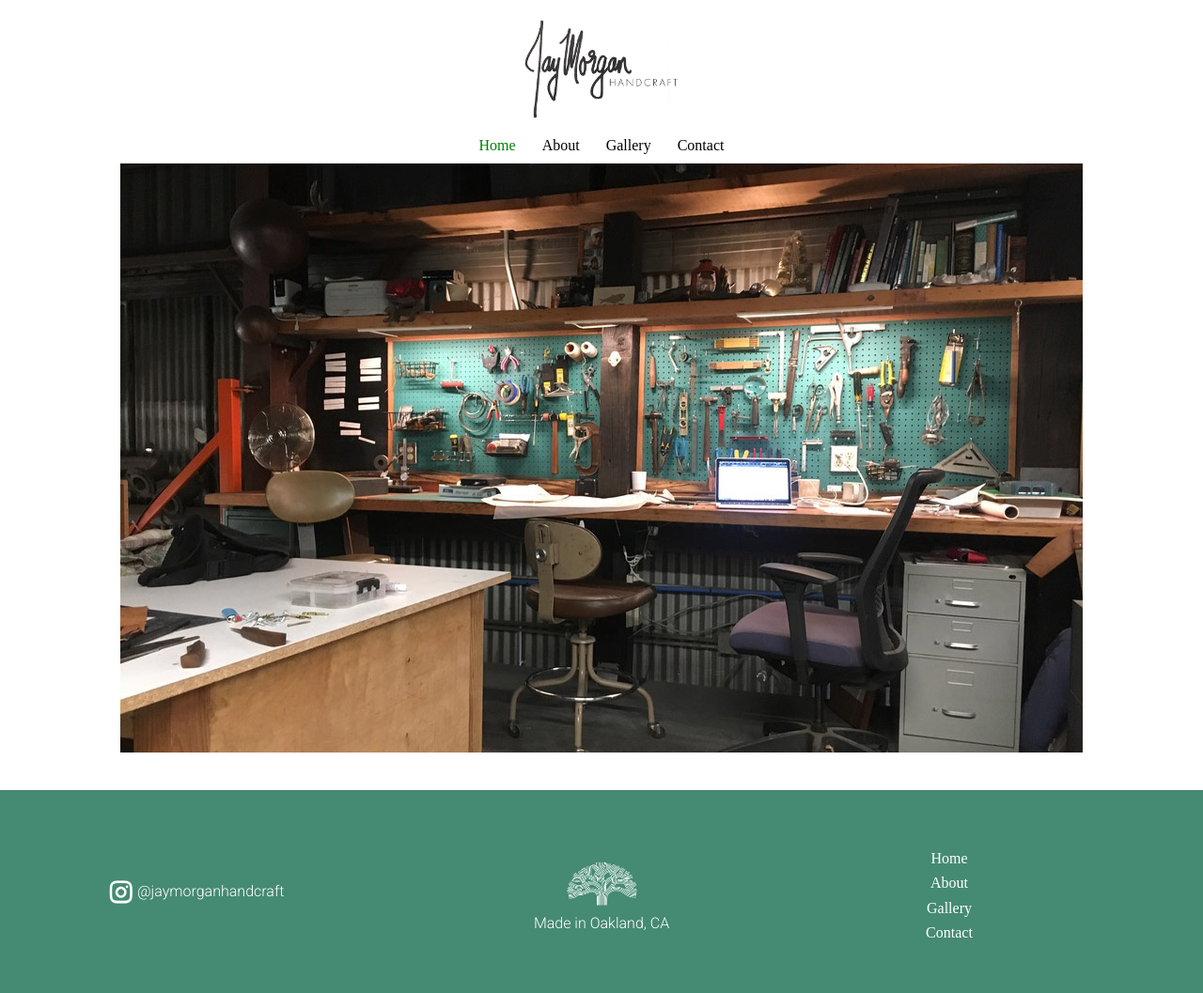
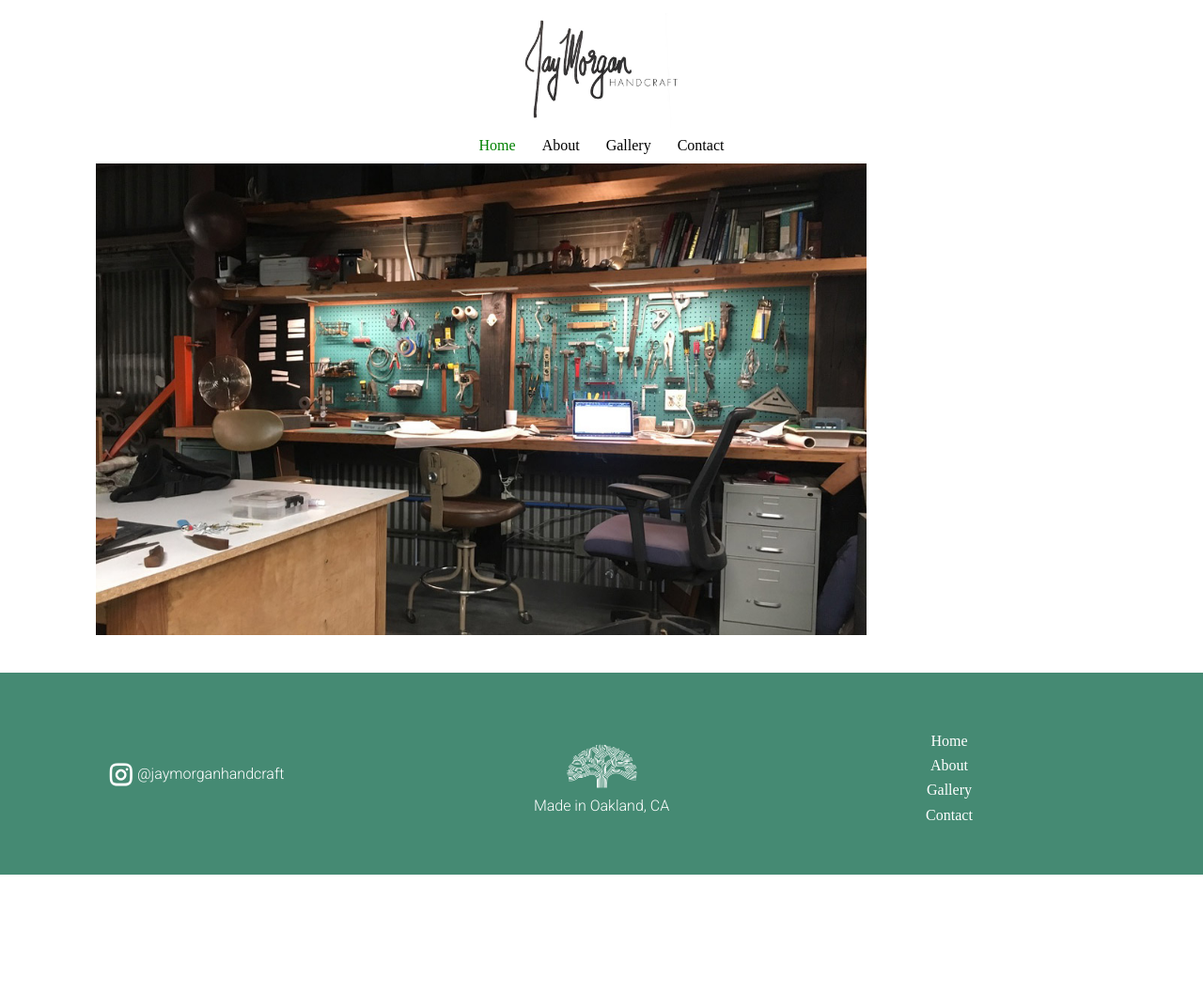
Before and after one commit to jaymorgan/jaymorgan.github.io, a Jekyll site: the page built from index.markdown, in a window 1280 px wide. Shown: the whole page at 94% size. Built offline with Jekyll 4.4.1, drawn with Linux system fonts in a browser that asks for light colours; some web fonts are replaced; after the commit the page ends 931 px from its top, so only the background shows below that.

Commit message:
adding container to main content area

```diff
--- a/_layouts/default.html
+++ b/_layouts/default.html
@@ -5,6 +5,6 @@
 
 {% include nav.html %}
 
-  {{ page.content }}
+  <div class="container">{{ page.content }}</div>
 
 {% include footer.html %}
--- a/_sass/main.scss
+++ b/_sass/main.scss
@@ -23,6 +23,11 @@ a {
 
 h1 {
 	color: darkorange;
+}
+
+.container {
+	width: 80%;
+	display: block;
 }
 
 // Header Elements
```
